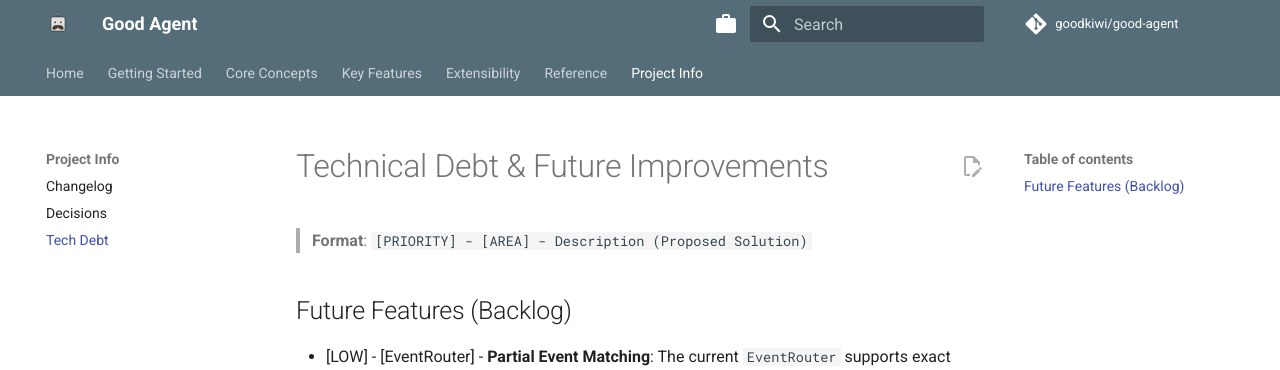
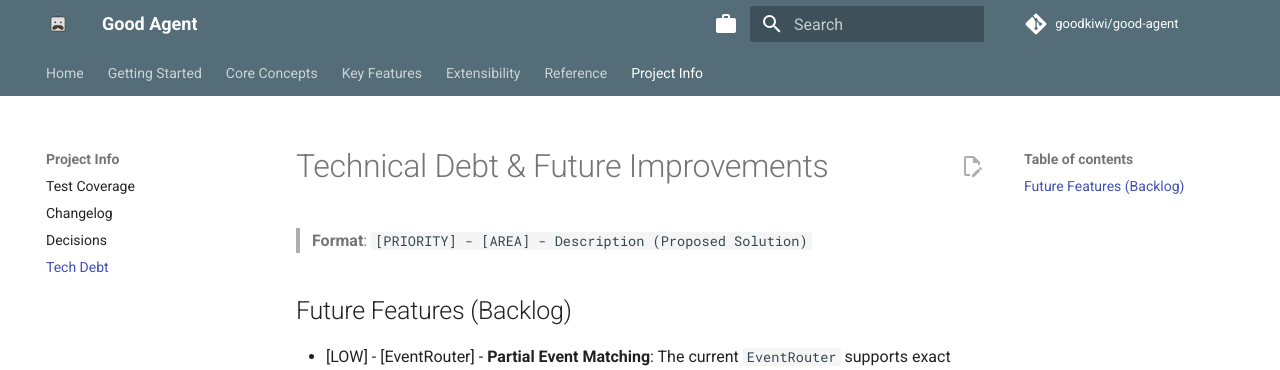
Before and after one commit to goodkiwillc/good-agent, an MkDocs documentation site: the page built from docs/TECH_DEBT.md, in a window 1280 px wide. Shown: the top 370 px of the page. Built offline with MkDocs 1.6.1 and Material for MkDocs 9.7.7, drawn with Linux system fonts in a browser that asks for light colours; comment, search, counter and statistics services are not loaded.

Commit message:
docs: expose coverage report in site

```diff
--- a/mkdocs.yml
+++ b/mkdocs.yml
@@ -49,6 +49,9 @@
             show_source: true
             show_symbol_type_heading: true
             merge_init_into_class: true
+  - coverage:
+      page_path: project-info/test-coverage
+      html_report_dir: htmlcov
 
 extra_css:
   - stylesheets/extra.css
@@ -90,6 +93,7 @@
     - Style Guide: STYLEGUIDE.md
     - Built-In Agents: reference/built-in-agents.md
   - Project Info:
+    - Test Coverage: project-info/test-coverage.md
     - Changelog: CHANGELOG.md
     - Decisions: DECISIONS.md
     - Tech Debt: TECH_DEBT.md
--- a/pyproject.toml
+++ b/pyproject.toml
@@ -54,6 +54,7 @@
     "mkdocs-material>=9.7.0",
     "mkdocs-include-markdown-plugin>=7.2.0",
     "mkdocstrings[python]>=0.26.1",
+    "mkdocs-coverage>=1.0.0",
     "watchdog>=4.0.0,<6.0.0",
 ]
 
```
Also changed, not shown: 1 other file.
